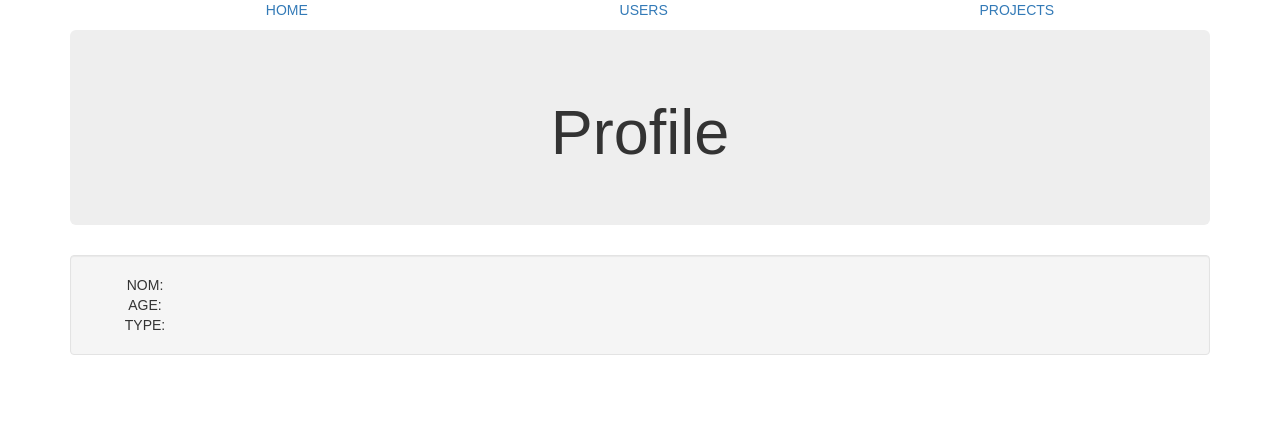
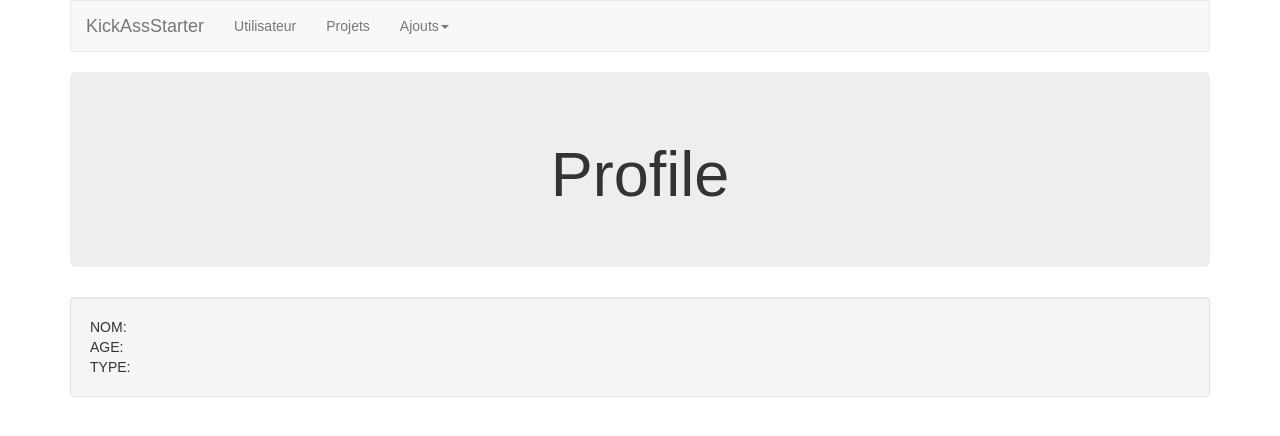
Before and after one commit to simplonco/react-kickass-exercice, a React (Create React App) app in the folder kickass/: page /users/1 in a window 1280 px wide. Shown: the top 436 px of the page. Built offline with nearby package versions, Linux system fonts and the light colour scheme; no server answers.

Commit message:
modif navbar to bootstrap navbar

```diff
--- a/kickass/src/App.js
+++ b/kickass/src/App.js
@@ -1,14 +1,17 @@
 import React, { Component } from 'react';
+import { BrowserRouter as Router, Switch, Route } from 'react-router-dom';
 import './main.css';
-import { BrowserRouter as Router, Switch, Route } from 'react-router-dom';
 import Users from './components/Users/Users.jsx';
 import Navbar from './components/Navbar/Navbar.jsx'
 import Projects from './components/Projects/Projects.jsx';
 import UserProfile from './components/Users/UserProfile.jsx';
 import ProjectPage from './components/Projects/ProjectPage.jsx';
+import UsersForm from './components/Forms/Form.jsx';
 
-class App extends Component {
-  render() {
+class App extends Component
+{
+  render()
+  {
     return (
       <div className="container">
         <Router>
@@ -18,6 +21,7 @@ class App extends Component {
                 <Route exact path="/" render={() => (<h1>Bienvenue</h1>)} />
                 <Route exact path="/users" component={Users} />
                 <Route path="/users/:id" component={UserProfile} />
+                <Route path="/usersForm" component={UsersForm} />
                 <Route exact path="/projects" component={Projects} />
                 <Route path="/projects/:id" component={ProjectPage} />
                 <Route render={() =>
--- /dev/null
+++ b/kickass/src/components/Forms/Form.jsx
@@ -0,0 +1,10 @@
+import React from 'react';
+
+const Form = (props) =>
+{
+    return (
+      <h1>Hello</h1>
+    )
+}
+
+export default Form;
--- a/kickass/src/components/Navbar/Navbar.jsx
+++ b/kickass/src/components/Navbar/Navbar.jsx
@@ -2,13 +2,41 @@ import React from 'react';
 import { Link } from 'react-router-dom';
 import './Navbar.css';
 
-const Navbar = () =>  {
+const Navbar = () =>
+{
       return (
-          <ul className="nav-container">
-            <Link to="/"><li>Home</li></Link>
-            <Link to="/users"><li>Users</li></Link>
-            <Link to="/projects"><li>Projects</li></Link>
-          </ul>
+        <nav className="navbar navbar-default">
+          <div className="container-fluid">
+
+            <div className="navbar-header">
+              <button type="button" className="navbar-toggle collapsed" data-toggle="collapse" data-target="#bs-example-navbar-collapse-1" aria-expanded="false">
+                <span className="sr-only">Toggle navigation</span>
+                <span className="icon-bar"></span>
+                <span className="icon-bar"></span>
+                <span className="icon-bar"></span>
+              </button>
+              <Link to="/">
+                <span className="navbar-brand" href="#">KickAssStarter</span>
+              </Link>
+            </div>
+
+            <div className="collapse navbar-collapse" id="bs-example-navbar-collapse-1">
+              <ul className="nav navbar-nav">
+                  <li><Link to="/users">Utilisateur</Link>
+                  <span className="sr-only">(current)</span></li>
+                  <li><Link to="/projects">Projets</Link></li>
+                  <li className="dropdown">
+                    <a href="#" className="dropdown-toggle" data-toggle="dropdown" role="button" aria-haspopup="true" aria-expanded="false">Ajouts
+                      <span className="caret"></span></a>
+                    <ul className="dropdown-menu">
+                      <li>Créer un nouvel utilisateur</li>
+                      <li>Créer un nouveau projet</li>
+                    </ul>
+                  </li>
+              </ul>
+            </div>
+          </div>
+        </nav>
       )
   }
 
--- a/kickass/src/components/Projects/Projects.jsx
+++ b/kickass/src/components/Projects/Projects.jsx
@@ -29,15 +29,13 @@ class Projects extends React.Component {
 
   render() {
 
-    let projects = this.renderProjects();
-
     return (
       <div>
         <div className="title jumbotron">
           <h1>Projets</h1>
         </div>
         <ul className="list listgroup">
-          {projects}
+          {this.renderProjects()}
         </ul>
       </div>
     )
--- a/kickass/src/components/Users/Users.jsx
+++ b/kickass/src/components/Users/Users.jsx
@@ -32,14 +32,12 @@ class Users extends React.Component {
 
   render() {
 
-    let users = this.renderUsers();
-
     return (
       <div>
         <div className="title jumbotron">
           <h1>Users</h1>
         </div>
-        <ul className="list list-group">{users}</ul>
+        <ul className="list list-group">{this.renderUsers()}</ul>
       </div>
     )
   }
--- a/kickass/src/main.css
+++ b/kickass/src/main.css
@@ -1,3 +1,7 @@
+h1 {
+  text-align: center;
+}
+
 .title {
   text-align: center;
 }
@@ -16,7 +20,6 @@
 }
 
 .list-content {
-  text-align: center;
   text-transform: uppercase;
   display: flex;
 }
@@ -26,5 +29,6 @@
 }
 
 .list-data {
+  text-align: center;
   width: 90%;
 }
```
